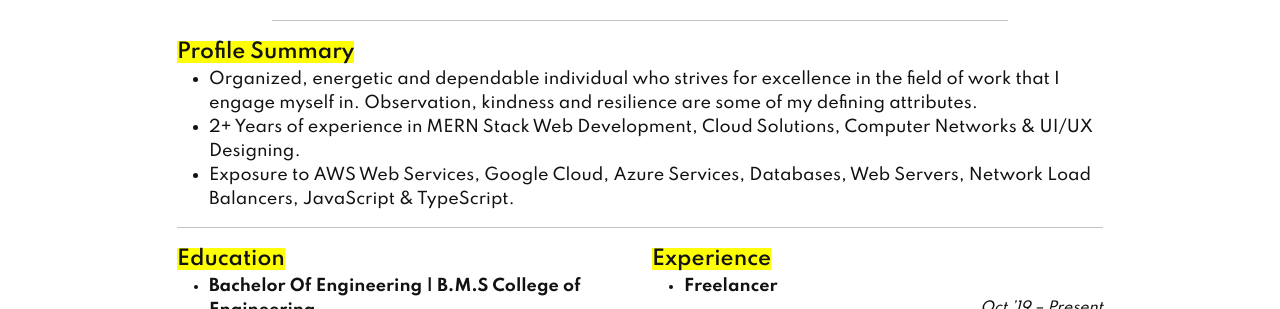
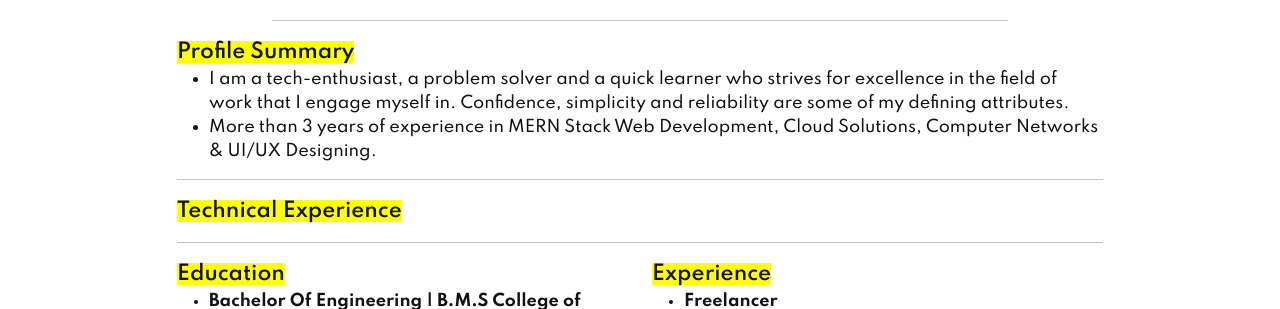
Before and after one commit to parjanyamodi/parjanyamodi.com, a React (Create React App) app: page /portfolio in a window 1280 px wide. Shown: the part 608-917 px from the top of the page. Built offline with nearby package versions, Linux system fonts and the light colour scheme.

Commit message:
minor portfolio updates

```diff
--- a/src/Components/Portfolio/Portfolio.js
+++ b/src/Components/Portfolio/Portfolio.js
@@ -37,21 +37,27 @@ const Portfolio = (props) => {
               <span className="yellow-hg">Profile Summary</span>
               <ul>
                 <li>
-                  Organized, energetic and dependable individual who strives for
-                  excellence in the field of work that I engage myself in.
-                  Observation, kindness and resilience are some of my defining
-                  attributes.
+                   I am a tech-enthusiast, a problem solver and a quick learner who strives for excellence in the field of work that I engage myself in.
+Confidence, simplicity and reliability are some of my defining attributes.
                 </li>
                 <li>
-                  2+ Years of experience in MERN Stack Web Development, Cloud
-                  Solutions, Computer Networks & UI/UX Designing.
+                  More than 3 years of experience in MERN Stack Web Development, Cloud Solutions, Computer Networks & UI/UX Designing.
                 </li>
-                <li>
-                  Exposure to AWS Web Services, Google Cloud, Azure Services,
-                  Databases, Web Servers, Network Load Balancers, JavaScript &
-                  TypeScript.
-                </li>
+
               </ul>
+            </div>
+          </Summary>
+          <hr />
+        </div>
+        <div className="col-md-1"></div>
+      </div>
+    <div className="row">
+        <div className="col-md-1"></div>
+        <div className="col-md-10">
+          <Summary>
+            <div>
+              <span className="yellow-hg">Technical Experience</span>
+              <div className="row"></div>
             </div>
           </Summary>
           <hr />
```
